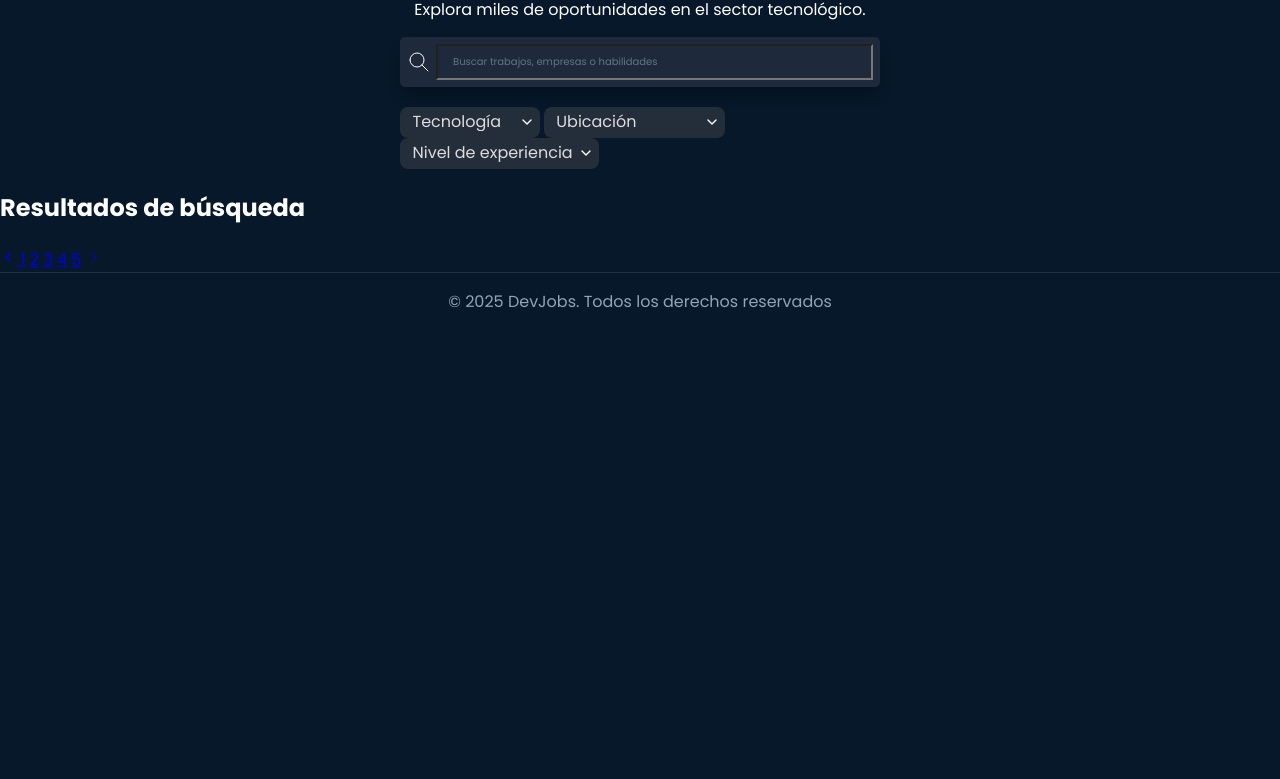
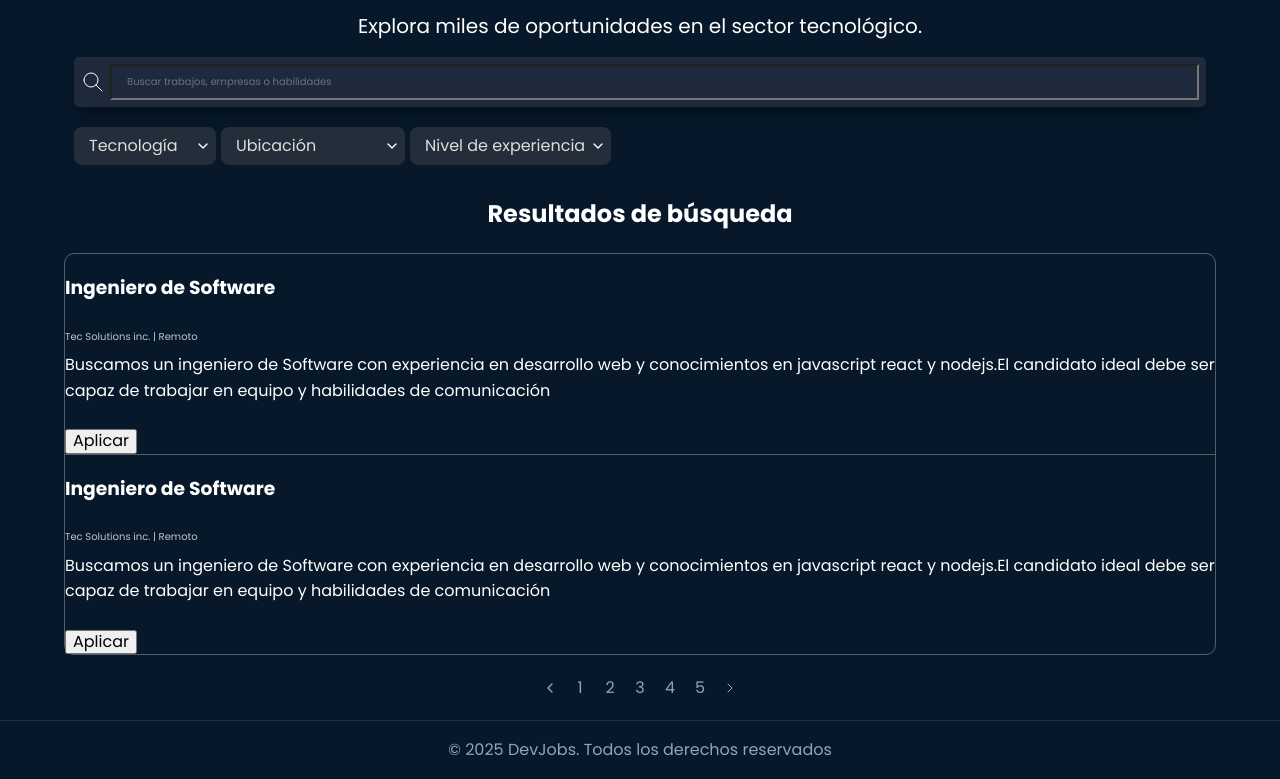
Before and after one commit to fguedez1311/aplicacionempleo, a website: page empleos.html in a window 1280 px wide. Shown: the part 141-920 px from the top of the page. Before the commit the page ends 800 px from the top, so only its background shows below. Drawn offline with Linux system fonts and the light colour scheme.

Commit message:
style:Estilar las targetas de empleos

```diff
--- a/empleos.html
+++ b/empleos.html
@@ -50,7 +50,7 @@
                 placeholder="Buscar trabajos, empresas o habilidades">
           </div>
 
-          <div class="search-filters">
+          <div class="formulario-busqueda__filtros">
             <select name="technology" id="filter-technology">
               <option value="" disabled selected>Tecnología</option>
               <optgroup label="Tecnologías populares">
@@ -89,27 +89,51 @@
         </form>
         <span class="jobs-search__span" id="filter-selected-value"></span>
       </section>
-       <section>
-          <h2>Resultados de búsqueda</h2>
+       <section class="resultados">
+          <h2 class="resultados__h2">Resultados de búsqueda</h2>
 
-          <div class="jobs-listings">
+          <div class="resultados__jobslistings">
             <!-- Aquí se insertan los empleos dinámicamente -->
+              <article class="resultados__article">
+                    <div>
+                        <h3 class="resultados__h3">Ingeniero de Software</h3>
+                        <small class="resultados__small">Tec Solutions inc. | Remoto</small>
+                        <p class="resultados__p">
+                            Buscamos un ingeniero de Software con experiencia en desarrollo web y conocimientos en javascript react y nodejs.El candidato ideal debe ser capaz de trabajar en equipo y habilidades de comunicación
+                        </p>
+
+                    </div>
+                    <button class="button-apply-job" id="boton-importante">Aplicar</button>
+              </article>
+              <article class="resultados__article">
+                    <div>
+                        <h3 class="resultados__h3">Ingeniero de Software</h3>
+                        <small class="resultados__small">Tec Solutions inc. | Remoto</small>
+                        <p class="resultados__p">
+                            Buscamos un ingeniero de Software con experiencia en desarrollo web y conocimientos en javascript react y nodejs.El candidato ideal debe ser capaz de trabajar en equipo y habilidades de comunicación
+                        </p>
+
+                    </div>
+                    <button class="button-apply-job" id="boton-importante">Aplicar</button>
+              </article>
+
+
           </div>
 
-          <nav class="pagination">
-            <a href="#">
+          <nav class="resultados__pagination">
+            <a class="resultados__a" href="#">
                   <svg width="16" height="16" viewBox="0 0 24 24" fill="none" stroke="currentColor" stroke-width="2"
                     stroke-linecap="round" stroke-linejoin="round">
                     <path stroke="none" d="M0 0h24v24H0z" fill="none" />
                     <path d="M15 6l-6 6l6 6" />
                  </svg>
             </a>
-            <a class="is-active" href="#">1</a>
-            <a href="#">2</a>
-            <a href="#">3</a>
-            <a href="#">4</a>
-            <a href="#">5</a>
-            <a href="#">
+            <a class="resultados__a footer__small" href="#">1</a>
+            <a class="resultados__a" href="#">2</a>
+            <a class="resultados__a" href="#">3</a>
+            <a class="resultados__a" href="#">4</a>
+            <a class="resultados__a" href="#">5</a>
+            <a class="resultados__a" href="#">
               <svg width="16" height="16" viewBox="0 0 24 24" fill="none" stroke="currentColor" stroke-width="1.5"
                 stroke-linecap="round" stroke-linejoin="round"
                 class="icon icon-tabler icons-tabler-outline icon-tabler-chevron-right">
--- a/src/scss/base/_globales.scss
+++ b/src/scss/base/_globales.scss
@@ -32,7 +32,7 @@ body{
 
 }
 select {
-  padding: 0.625rem 1.25rem;
+  padding: 1rem 1.5rem;
   background-color: #242d3a;
   border: 0;
   border-radius: 0.8rem;
--- a/src/scss/internas/_busqueda.scss
+++ b/src/scss/internas/_busqueda.scss
@@ -1,18 +1,104 @@
+@use 'base/variables' as v;
+@use 'base/mixins' as m;
 .jobs-search{
+    width: 90%;
+    margin: 0 auto;
+    height: auto;
     &__h1{
-        font-size: 2.5rem;
+        font-size: 3rem;
         margin-bottom: .25rem;
         justify-content: center;
     }
     &__p{
-        font-size: 1.6rem;
+        font-size: 2rem;
         color: var(--text-muted);
         margin-bottom: 1.5rem;
         text-align: center;
     }
     &__span{}
+    .form-busqueda--avanzada{
+         width: 100%;
+         max-width: 1280px;
+    }
+    .form-busqueda__div--principal{
+
+        margin-bottom: 2rem;
+    }
+    .formulario-busqueda__filtros{
+        display: flex;
+        flex-wrap: wrap;
+        margin-top: .5rem;
+        gap: 0.5rem;
+    }
 }
 
-.form-busqueda__div--principal{
-    margin-bottom: 2rem;
+
+.resultados{
+   width: 90%;
+   margin: 0 auto;
+
+
+   &__h2{
+        text-align: center;
+        margin-top: 3rem;
+    }
+    &__jobslistings{
+        border: 1px solid rgba(255, 255, 255, .3);
+        border-radius: 1rem;
+    }
+    &__article{
+         border-radius: 0;
+         border-bottom: 1px solid rgba(255, 255, 255, .3);
+         display: flex; /* valor original */
+         flex-direction: column;
+         align-items: start;
+         gap: 1rem;
+         &:last-child{
+            border-bottom: none; /* elimina la línea del último article */
+            border-radius: 0 0 1rem 1rem; /* opcional: mantiene las esquinas redondeadas del contenedor */
+         }
+    }
+    &__h3{}
+    &__small{
+         font-size: 1rem;
+         opacity: .75;
+    }
+    &__p{
+         margin-top: 0.5rem
+    }
+
+    &__pagination{
+         display: flex;
+         justify-content: center;
+         gap: 0.5rem;
+         margin-block: 2rem;
+    }
+    &__a--img{} //Imagen del paginado
+    &__a{
+        display: flex;
+        align-items: center;
+        justify-content: center;
+        width: 2.5rem;
+        height: 2.5rem;
+        text-decoration: none;
+        color: v.$text-muted;
+        border-radius: 0.375rem;
+        transition: all .3s;
+        &:hover, &:focus {
+                 background-color: #fff;
+        }
+
+        &:active {
+                  transform: scale(0.90);
+        }
+
+        &.is-active {
+              background-color: v.$primary-light;
+              color: white;
+              pointer-events: none;
+        }
+    } //Menú del paginado
+    &__is--active{} //Modificador del menú
+
+
 }
```
Also changed, not shown: build/css/app.css.
